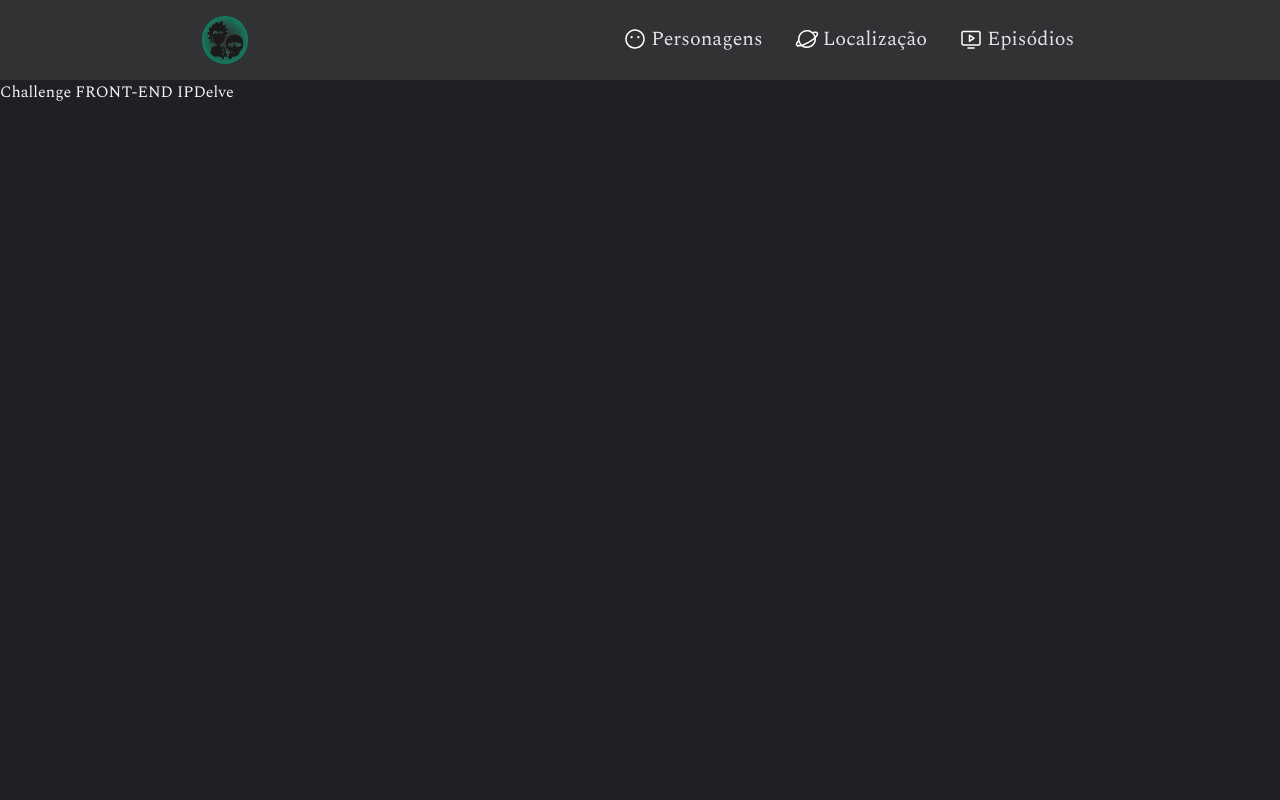
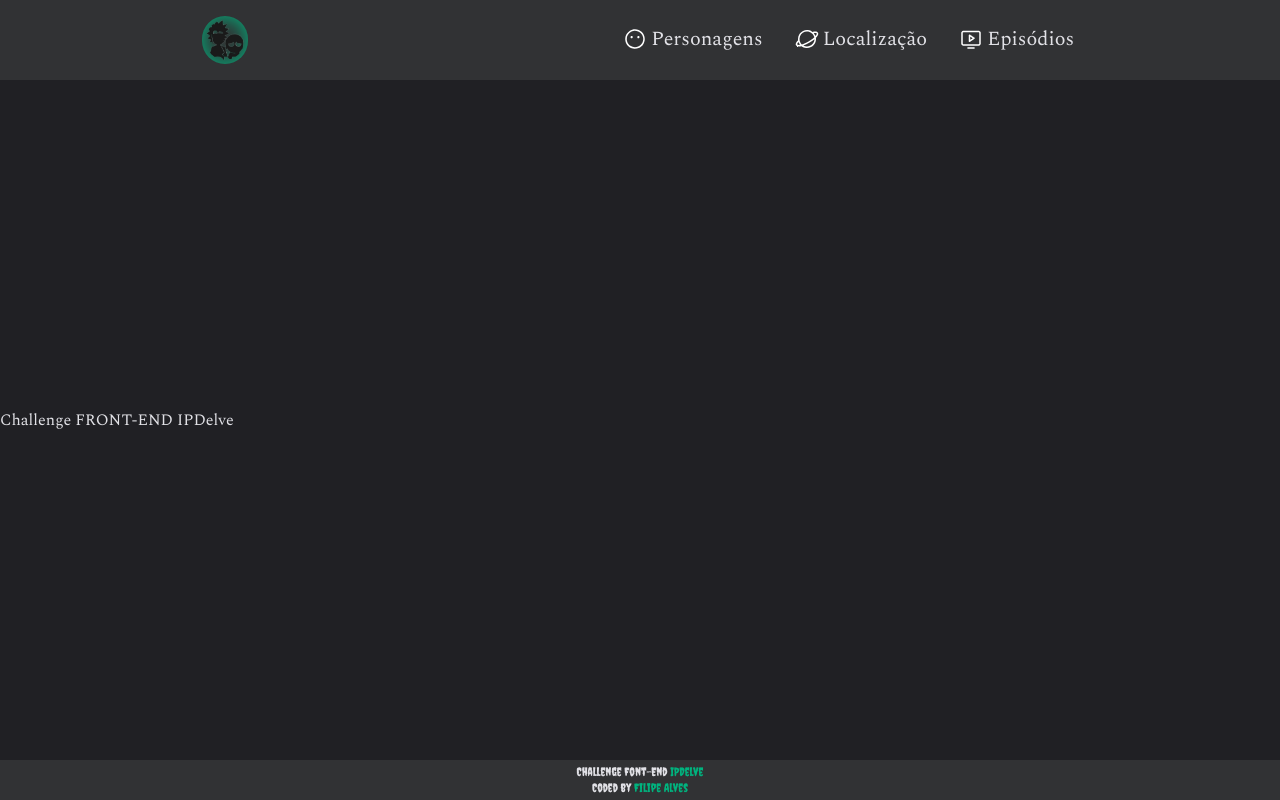
Before and after one commit to lipeqalves/challenge-front-end-ipdelve, a Next.js app: page / in a window 1280 px wide. Built offline with nearby package versions, Linux system fonts and the light colour scheme.

Commit message:
add the footer

```diff
--- /dev/null
+++ b/src/components/Footer/index.jsx
@@ -0,0 +1,20 @@
+import Link from 'next/link'
+import { creepster } from '../../styles/fonts.ts'
+
+
+export default function Footer(){
+  return(
+    <footer className={`text-center text-xs bg-gray-rm-300 ${creepster.className} p-1`}>
+
+      <p className="text-gray-rm-100">
+        Challenge Font-End  <span className="text-green-rm-300">IPDelve</span>
+      </p>
+      <p className="text-gray-rm-100">
+        Coded by{" "}
+        <Link href="https://github.com/lipeqalves">
+          <span className="text-green-rm-300">Filipe Alves</span>
+        </Link>
+      </p>
+    </footer>
+    )
+}
--- a/src/components/Header/index.tsx
+++ b/src/components/Header/index.tsx
@@ -10,20 +10,20 @@ import local from '../../assets/Planet.svg'
 import { spectral400 } from '../../styles/fonts'
 export default function Header() {
   return(
-    <header className={`flex justify-around items-center p-4 bg-gray-ip-300 ${spectral400.className} bold text-xl`}>
+    <header className={`flex justify-around items-center p-4 bg-gray-rm-300 ${spectral400.className} bold text-xl`}>
       <Link href="/">
-        <Image src={logo} className="text-white cursor-pointer shadow-ip rounded-full p-1"/>
+        <Image src={logo} className="text-white cursor-pointer shadow-rm rounded-full p-1"/>
       </Link>
       <nav >
-        <ul className="flex gap-6 text-gray-ip-100" >
+        <ul className="flex gap-6 text-gray-rm-100" >
           <Link href="/personagens">
-          <li className="flex gap-1 items-center justify-center border-b-2 border-solid border-transparent hover:border-green-ip-500  p-1"><Image src={smiley}/>Personagens</li>
+          <li className="flex gap-1 items-center justify-center border-b-2 border-solid border-transparent hover:border-green-rm-500  p-1"><Image src={smiley}/>Personagens</li>
           </Link>
           <Link href="/localizacao">
-          <li className="flex gap-1 items-center justify-center border-b-2 border-solid border-transparent hover:border-green-ip-500  p-1"><Image src={local}/>Localização</li>
+          <li className="flex gap-1 items-center justify-center border-b-2 border-solid border-transparent hover:border-green-rm-500  p-1"><Image src={local}/>Localização</li>
           </Link>
           <Link href="/episodios">
-          <li className="flex gap-1 items-center justify-center border-b-2 border-solid border-transparent hover:border-green-ip-500  p-1"><Image src={play}/>Episódios</li>
+          <li className="flex gap-1 items-center justify-center border-b-2 border-solid border-transparent hover:border-green-rm-500  p-1"><Image src={play}/>Episódios</li>
           </Link>
 
         </ul>
--- a/src/pages/_app.tsx
+++ b/src/pages/_app.tsx
@@ -1,14 +1,16 @@
 import Header from '../components/Header'
+import Footer from '../components/Footer'
 
 import '@/styles/globals.css'
 import type { AppProps } from 'next/app'
 
 export default function App({ Component, pageProps }: AppProps) {
   return (
-    <>
+    <div className="flex flex-col justify-between h-screen">
       <Header />
       <Component {...pageProps} />
-    </>
+      <Footer />
+    </div>
 
   )
 }
--- a/src/pages/_document.tsx
+++ b/src/pages/_document.tsx
@@ -6,7 +6,7 @@ export default function Document() {
     <Html lang="en">
       <Head />
 
-      <body className="bg-gray-ip-800 text-gray-100 m-0 p-0 box-border">
+      <body className="bg-gray-rm-800 text-gray-rm-100 m-0 p-0 box-border">
         <Main />
         <NextScript />
       </body>
--- a/src/styles/fonts.ts
+++ b/src/styles/fonts.ts
@@ -1,4 +1,7 @@
 import { Spectral, Creepster } from 'next/font/google'
+
 export const spectral400 = Spectral({subsets: ['latin'], weight:'400'})
+
 export const spectral700 = Spectral({subsets: ['latin'], weight:'700'})
+
 export const creepster = Creepster({subsets: ['latin'],weight:'400'})
--- a/tailwind.config.ts
+++ b/tailwind.config.ts
@@ -11,19 +11,19 @@ const config: Config = {
       colors: {
         white: '#fff',
         gray:{
-          'ip-100': '#e1e1e6',
-          'ip-200': '#c4c4cc',
-          'ip-300': '#313234',
-          'ip-800': '#202024',
-          'ip-900': '#121214',
+          'rm-100': '#e1e1e6',
+          'rm-200': '#c4c4cc',
+          'rm-300': '#313234',
+          'rm-800': '#202024',
+          'rm-900': '#121214',
         },
         green:{
-          'ip-300':'#00b37e',
-          'ip-500': '#00875f',
+          'rm-300':'#00b37e',
+          'rm-500': '#00875f',
         },
       },
       boxShadow: {
-        'ip': 'inset 0 0 20px #00b37e',
+        'rm': 'inset 0 0 20px #00b37e',
       }
     },
   },
```
